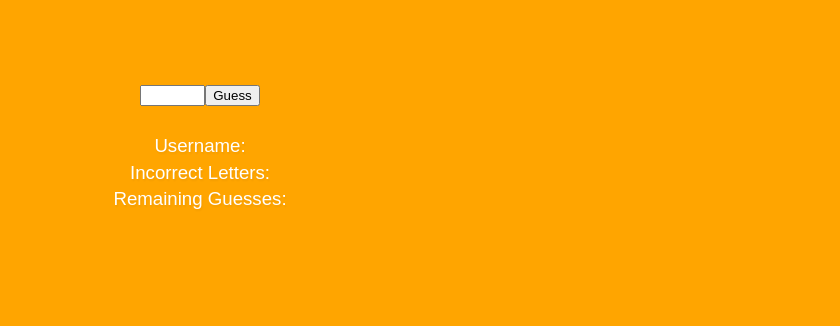
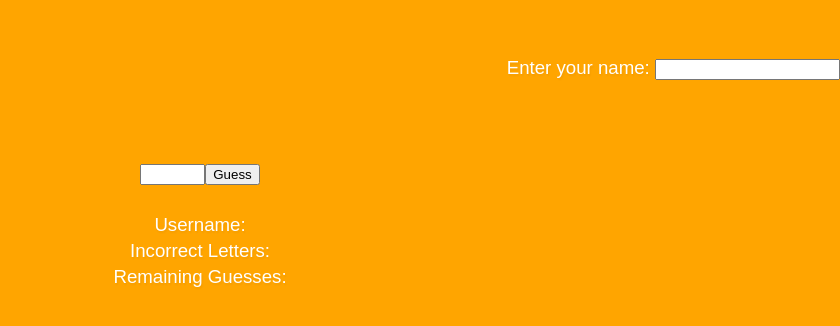
Before and after one commit to odubuk/HangmanGame, a plain HTML site: page index.html in a window 1280 px wide. Shown: the part 80-406 px from the top of the page, without its empty margins (440-1280 px from the left). Drawn offline with Linux system fonts and the light colour scheme.

Commit message:
Update index.html

```diff
--- a/index.html
+++ b/index.html
@@ -7,7 +7,8 @@
     <link rel="stylesheet" href="hangman.css">
 </head>
 <body>
-    <center><h1>Hangman</h1></center><br><br>
+    <center><h1>Hangman</h1></center><br>
+    <label><div id = "nameInput" align ="right">Enter your name: <input class="name" type="text" value=""/></div></label><br><br><br>
     <p id="chosenword"></p>
     <center><input type=text id="letterGuess" size="5" maxlength="1"><input type=submit id="submit" value="Guess"></center><br>
     <center>Username: <div id="username"></div></center>
```
